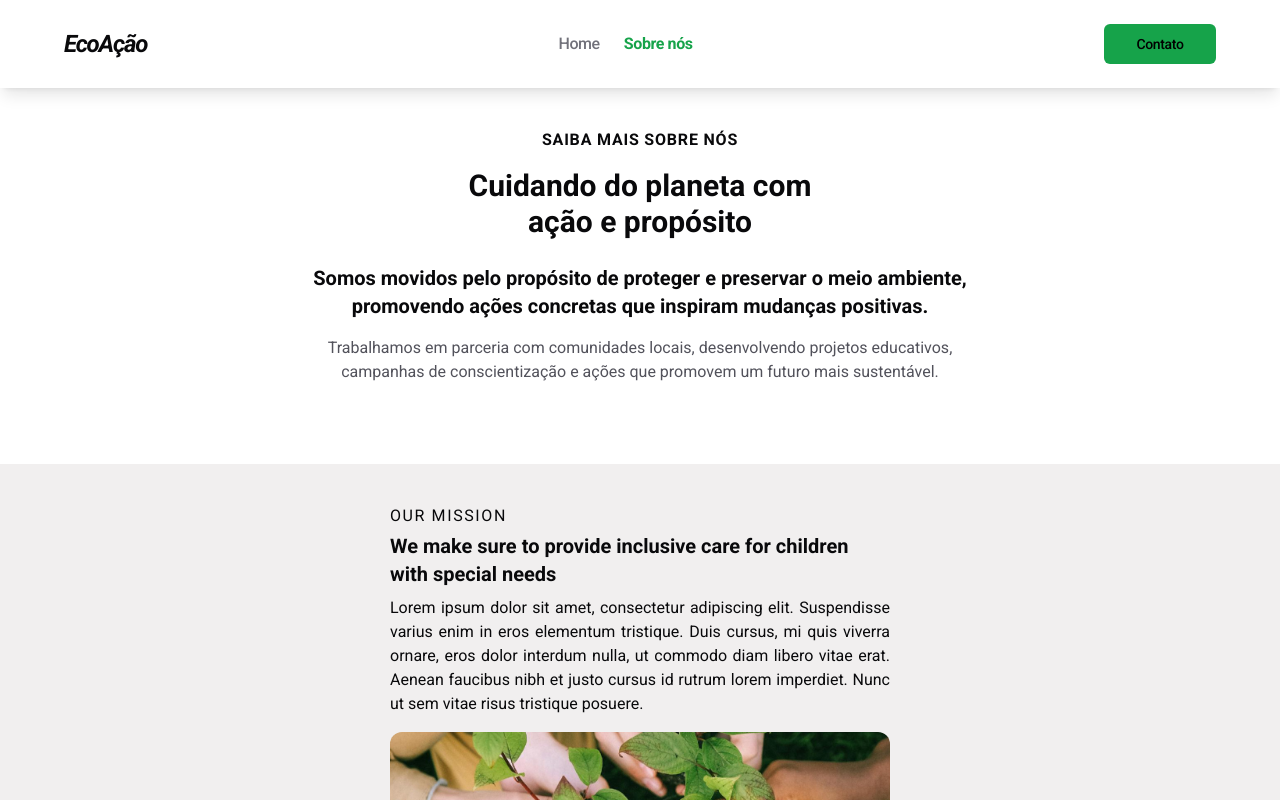
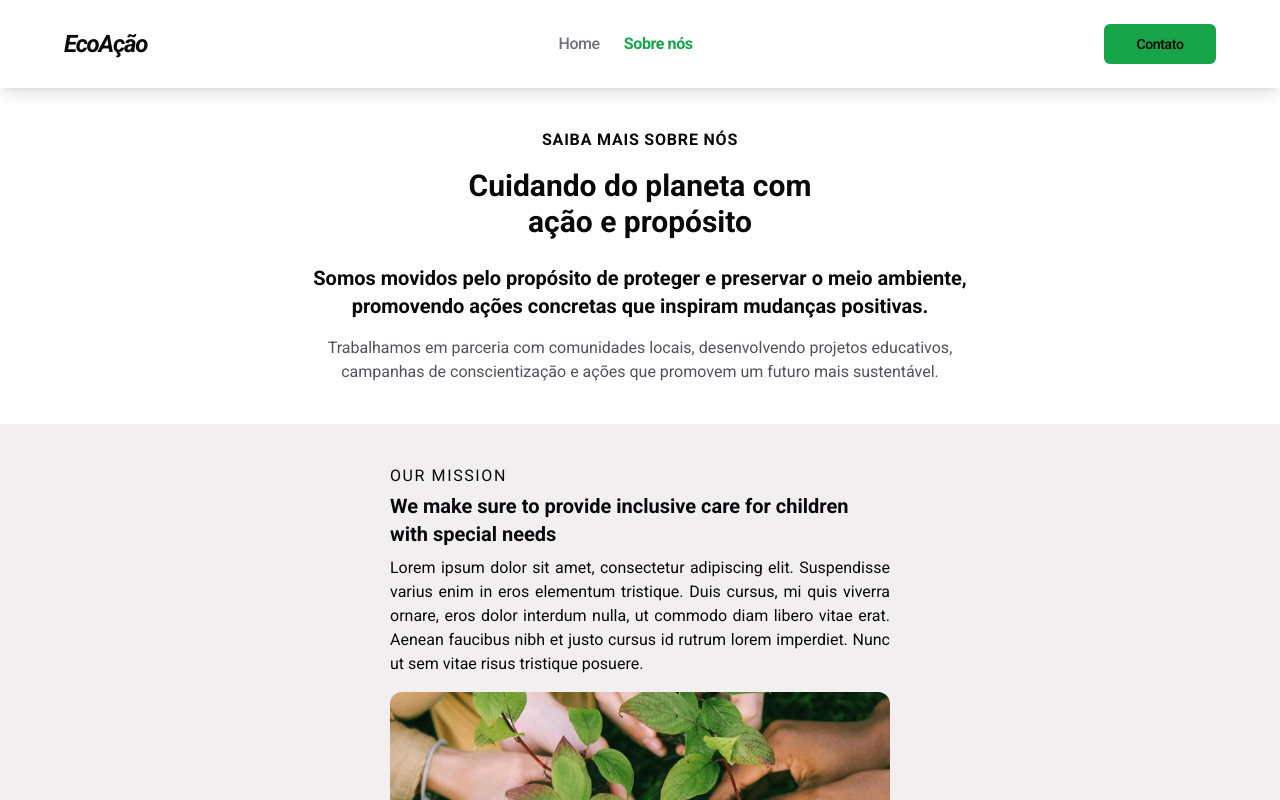
Before and after one commit to reggidev/ecoacao, a React (Vite) app: page /sobre-nos in a window 1280 px wide. Shown: the top 800 px of the page. Built offline with nearby package versions, Linux system fonts and the light colour scheme; a web font is replaced by a local one.

Commit message:
css: remove bottom padding

```diff
--- a/src/sections/about-us.tsx
+++ b/src/sections/about-us.tsx
@@ -1,6 +1,6 @@
 export function AboutUs() {
   return (
-    <section className="relative p-10 pb-20 lg:px-32">
+    <section className="relative p-10 lg:px-32">
       <div className="mx-auto flex max-w-2xl flex-col items-center justify-center text-center">
         <span className="font-semibold uppercase tracking-wider">
           Saiba mais sobre nós
```
